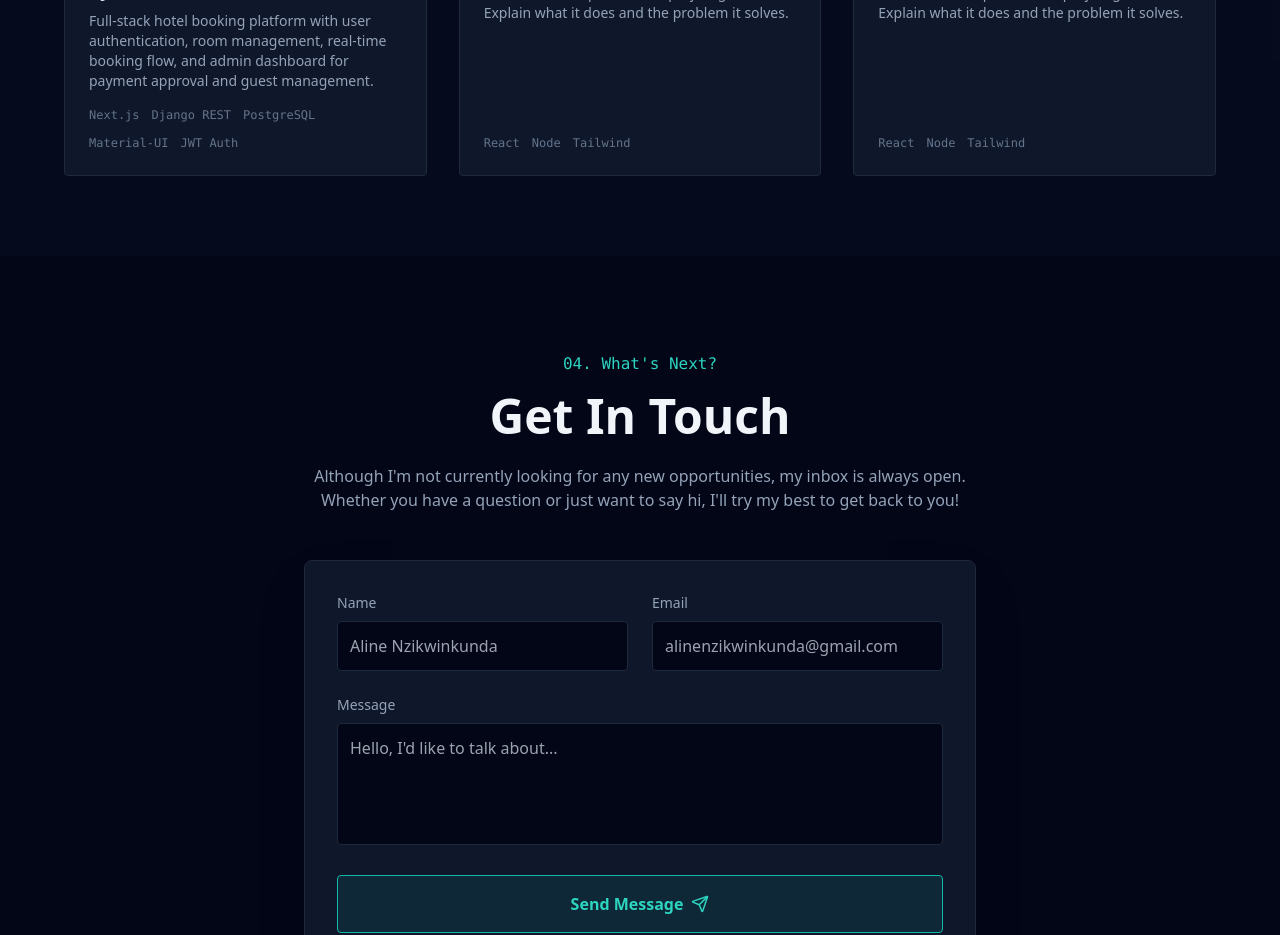
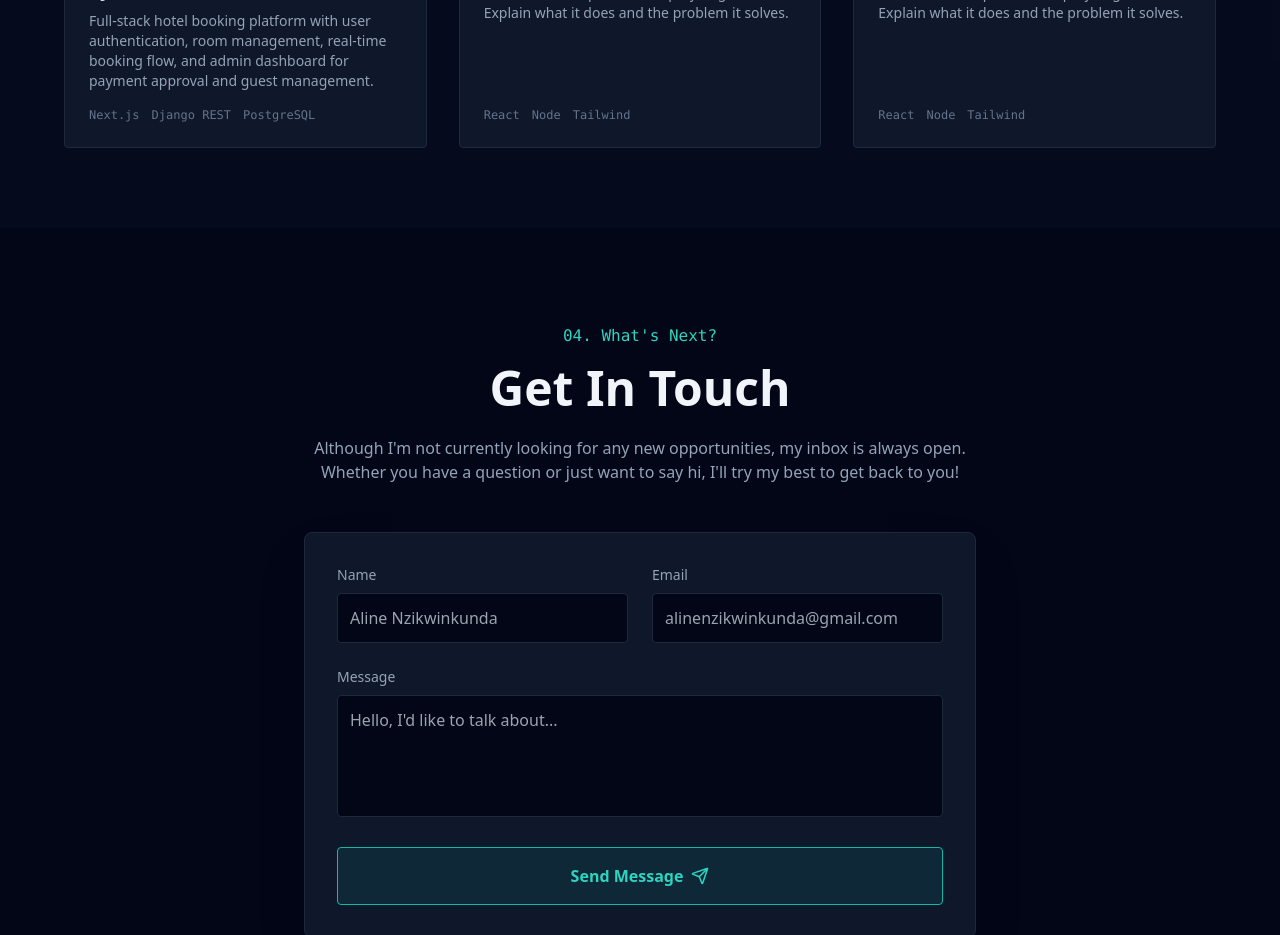
Before and after one commit to Aline-eng/My-Portfolio, a React (Vite) app: page / in a window 1280 px wide. Shown: the part 2480-3415 px from the top of the page. Built offline with nearby package versions, Linux system fonts and the light colour scheme.

Commit message:
modified project part

```diff
--- a/src/App.jsx
+++ b/src/App.jsx
@@ -403,8 +403,6 @@ const App = () => {
             <span>Next.js</span>
             <span>Django REST</span>
             <span>PostgreSQL</span>
-            <span>Material-UI</span>
-            <span>JWT Auth</span>
           </div>
         </div>
       </div>
```
